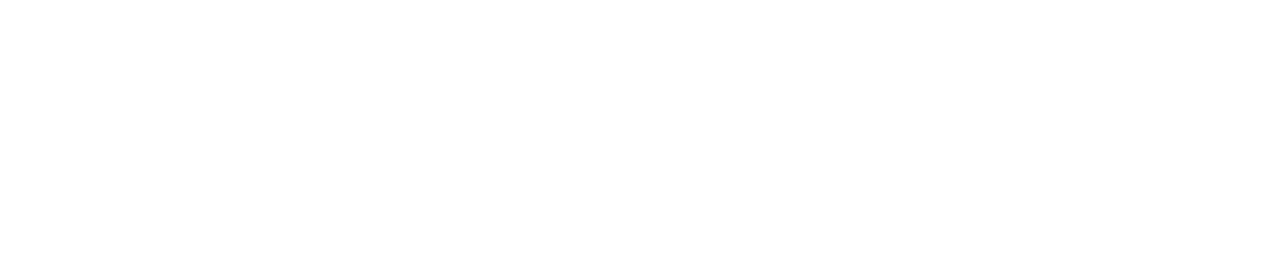
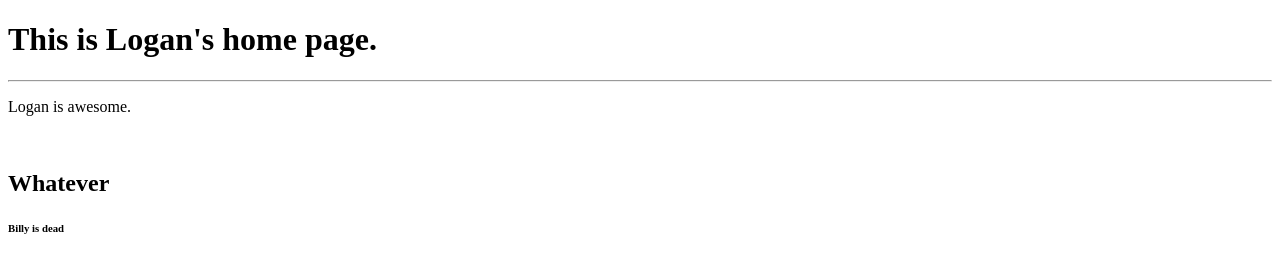
Before and after one commit to dpfls/demoIG_2.1, a plain HTML site: page index.html in a window 1280 px wide. Drawn offline with Linux system fonts and the light colour scheme.

Commit message:
Add files via upload

```diff
--- a/index.html
+++ b/index.html
@@ -1,10 +1,24 @@
 <!DOCTYPE html>
+
+
 <html lang="en">
+
 <head>
     <meta charset="UTF-8">
     <title>Title</title>
 </head>
+
+
 <body>
+<h1> This is Logan's home page. </h1>
+<hr/>
+<p>Logan is awesome.</p>
+<br/>
+<h2>Whatever</h2>
+<h6>Billy is dead</h6>
 
 </body>
+
+
+
 </html>
```
